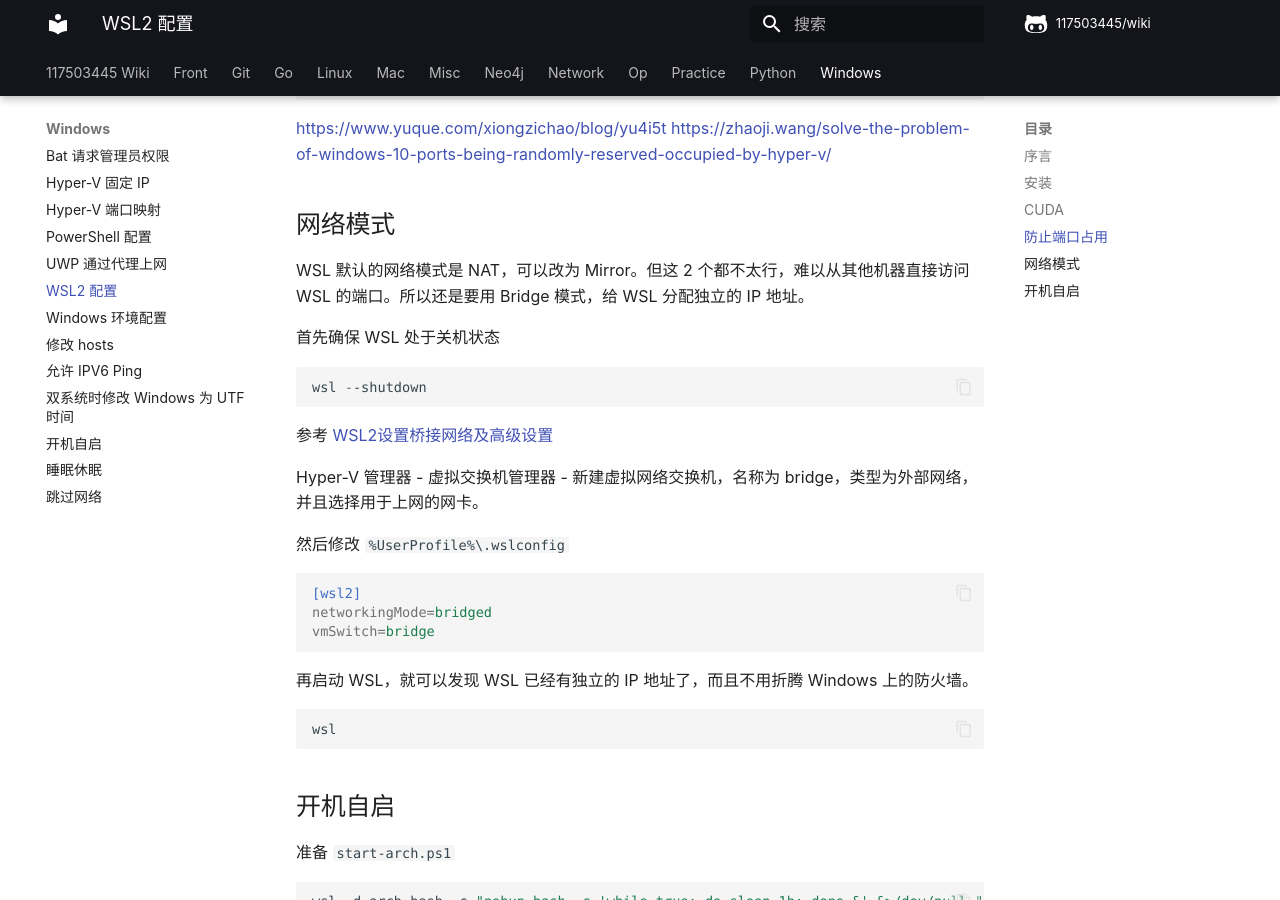
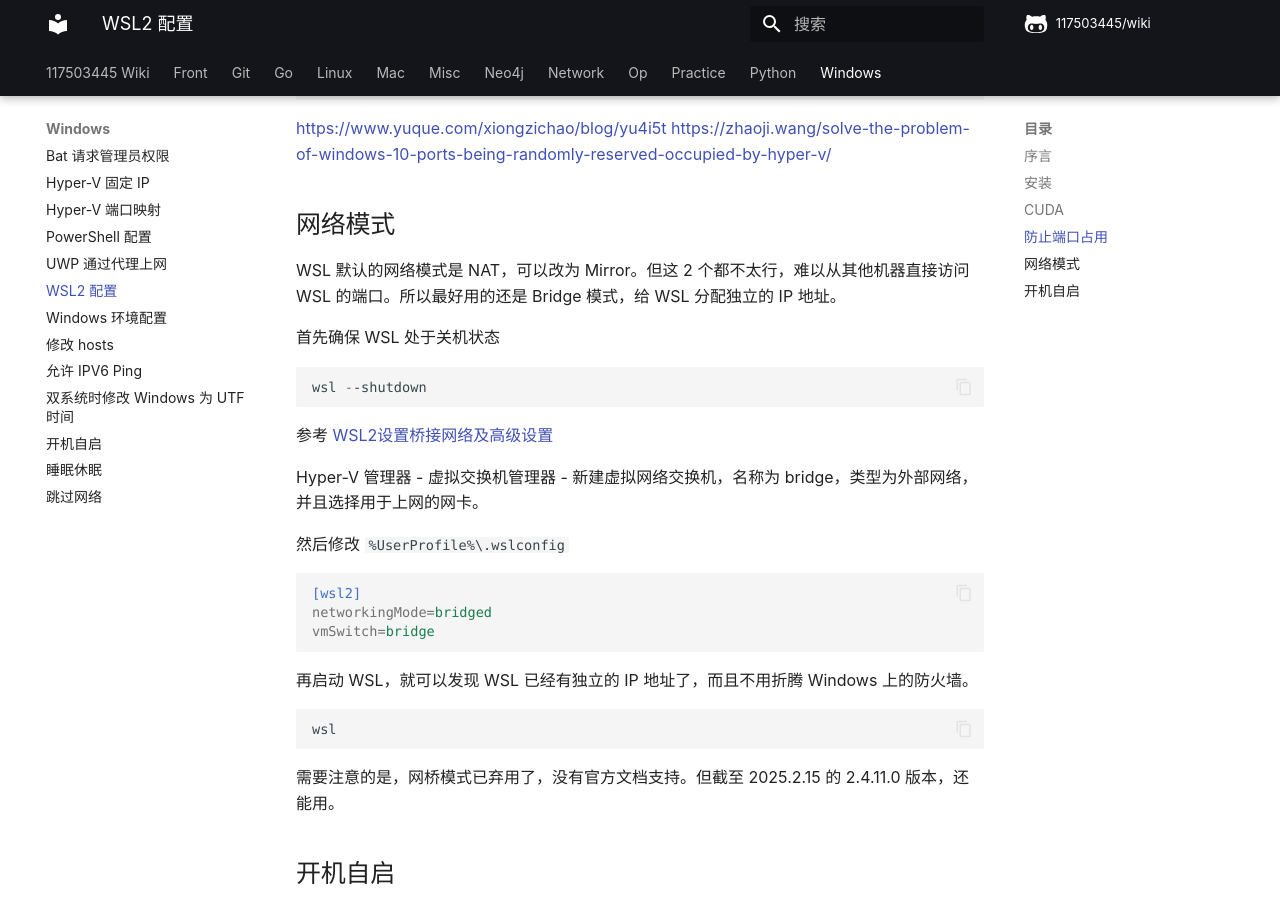
Before and after one commit to 117503445/wiki, an MkDocs documentation site: the page built from docs/windows/WSL2 配置.md, in a window 1280 px wide and 900 px high, scrolled down 2081 px. Built offline with MkDocs 1.6.1 and Material for MkDocs 9.7.7, drawn with Linux system fonts in a browser that asks for light colours; comment, search, counter and statistics services are not loaded.

Commit message:
docs(windows): 更新 WSL2 网络模式说明
- 强调 Bridge 模式是最佳选择，分配独立 IP 地址
- 添加关于网桥模式已弃用的注意事项
- 修正文档中的少量错别字

Signed-off-by: 117503445 <t117503445@gmail.com>

````diff
--- a/docs/windows/WSL2 配置.md
+++ b/docs/windows/WSL2 配置.md
@@ -102,7 +102,7 @@ dism.exe /Online /Enable-Feature:Microsoft-Hyper-V /All
 
 ## 网络模式
 
-WSL 默认的网络模式是 NAT，可以改为 Mirror。但这 2 个都不太行，难以从其他机器直接访问 WSL 的端口。所以还是要用 Bridge 模式，给 WSL 分配独立的 IP 地址。
+WSL 默认的网络模式是 NAT，可以改为 Mirror。但这 2 个都不太行，难以从其他机器直接访问 WSL 的端口。所以最好用的还是 Bridge 模式，给 WSL 分配独立的 IP 地址。
 
 首先确保 WSL 处于关机状态
 
@@ -128,6 +128,8 @@ vmSwitch=bridge
 wsl
 ```
 
+需要注意的是，网桥模式已弃用了，没有官方文档支持。但截至 2025.2.15 的 2.4.11.0 版本，还能用。
+
 ## 开机自启
 
 准备 `start-arch.ps1`
````
